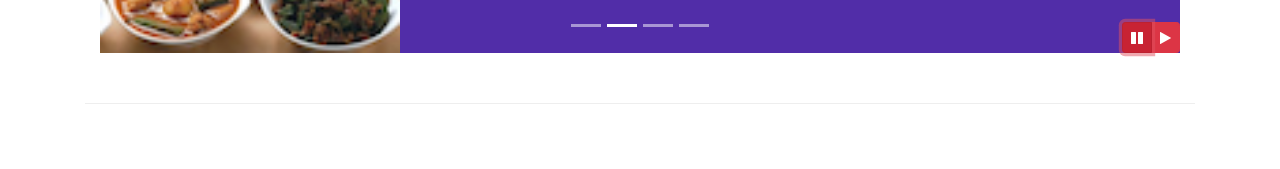
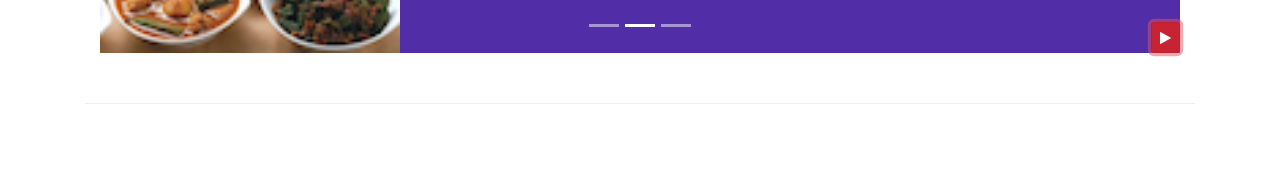
Before and after one commit to Sayan-Manna/Front-End-Web-Ui-framework-Bootstrap-Coursera, a website: page index.html in a window 1280 px wide. Both pictures are taken after a click on the button 1137 px from the left and 668 px from the top of the page. Shown: the part 631-800 px from the top of the page. Drawn offline with nearby package versions, Linux system fonts and the light colour scheme.

Commit message:
More Bootstrap Jquery

```diff
--- a/index.html
+++ b/index.html
@@ -217,7 +217,7 @@
 						<li data-target="#mycarousel" data-slide-to="0" class="active"></li>
 						<li data-target="#mycarousel" data-slide-to="1"></li>
 						<li data-target="#mycarousel" data-slide-to="2"></li>
-						<li data-target="#mycarousel" data-slide-to="3"></li>
+
 					</ol>
 					<a class="carousel-control-prev" href="#mycarousel" role="button" data-slide="prev">
 						<span class="carousel-control-prev-icon"></span>
@@ -225,14 +225,9 @@
 					<a class="carousel-control-next" href="#mycarousel" role="button" data-slide="next">
 						<span class="carousel-control-next-icon"></span>
 					</a>
-					<div class="btn-group" id="carouselButton">
-						<button class="btn btn-danger btn-sm" id="carousel-pause">
+                    <button class="btn btn-danger btn-sm" id="carouselButton">
                         <span class="fa fa-pause"></span>
 					</button>
-						<button class="btn btn-danger btn-sm" id="carousel-play">
-							<span class="fa fa-play"></span>
-						</button>
-					</div>
 				</div>
 			</div>
 		</div>
@@ -345,11 +340,18 @@
 	<script>
         $(document).ready(function(){
             $("#mycarousel").carousel( { interval: 2000 } );
-            $("#carousel-pause").click(function(){
+			$("#carouselButton").click(function(){
+				if ($("#carouselButton").children("span").hasClass('fa-pause')) {
 					$("#mycarousel").carousel('pause');
-            });
-            $("#carousel-play").click(function(){
+					$("#carouselButton").children("span").removeClass('fa-pause');
+					$("#carouselButton").children("span").addClass('fa-play');
+				}
+				else if ($("#carouselButton").children("span").hasClass('fa-play')){
 					$("#mycarousel").carousel('cycle');
+					$("#carouselButton").children("span").removeClass('fa-play');
+					$("#carouselButton").children("span").addClass('fa-pause');
+				}
+
 			});
 		});
 	</script>
```
Lines whose indentation alone changed are shown as unchanged.
